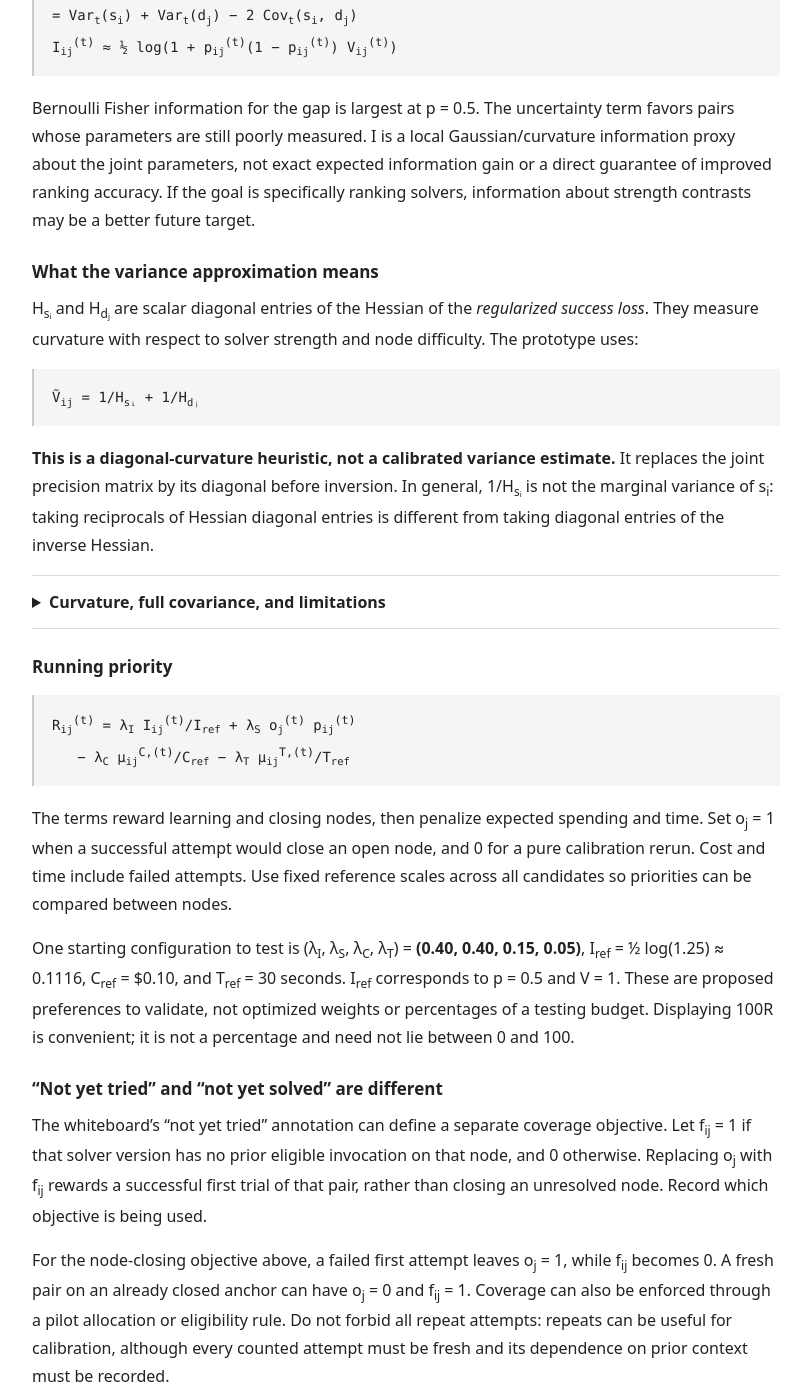
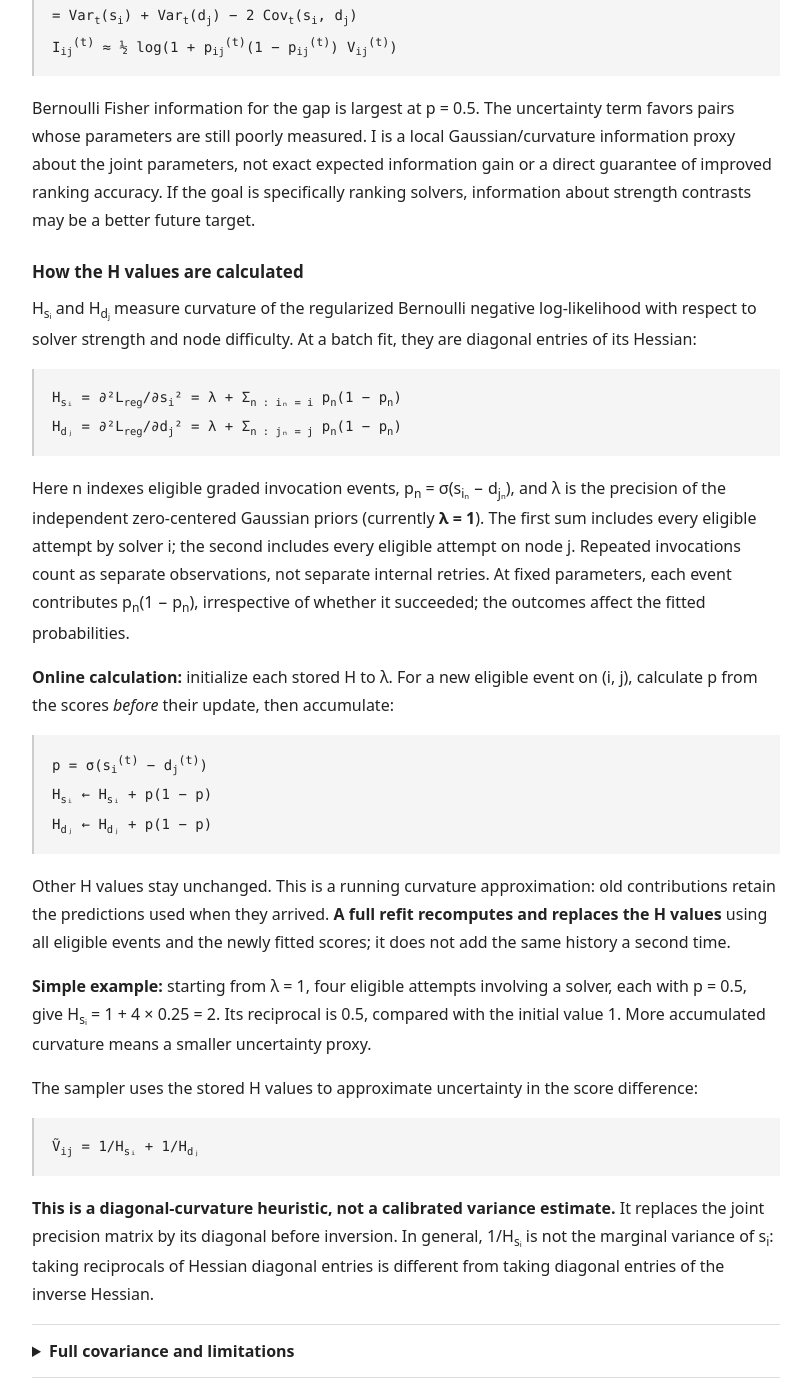
Before and after one commit to XTRose29/xtrose29.github.io, a Jekyll site: the page rasch-leaderboard/index.html, which Jekyll copies as it is, in a window 1280 px wide and 1400 px high, scrolled down 4811 px. Shown: the whole window, without its empty margins (234-1045 px from the left). Built offline with Jekyll 4.4.1, drawn with Linux system fonts in a browser that asks for light colours.

Commit message:
Explain H curvature calculation and online versus batch updates

```diff
--- a/rasch-leaderboard/index.html
+++ b/rasch-leaderboard/index.html
@@ -121,20 +121,29 @@
       I<sub>ij</sub><sup>(t)</sup> ≈ ½ log(1 + p<sub>ij</sub><sup>(t)</sup>(1 − p<sub>ij</sub><sup>(t)</sup>) V<sub>ij</sub><sup>(t)</sup>)
     </div>
     <p>Bernoulli Fisher information for the gap is largest at p = 0.5. The uncertainty term favors pairs whose parameters are still poorly measured. I is a local Gaussian/curvature information proxy about the joint parameters, not exact expected information gain or a direct guarantee of improved ranking accuracy. If the goal is specifically ranking solvers, information about strength contrasts may be a better future target.</p>
-    <h3 id="variance">What the variance approximation means</h3>
-    <p>H<sub>sᵢ</sub> and H<sub>dⱼ</sub> are scalar diagonal entries of the Hessian of the <em>regularized success loss</em>. They measure curvature with respect to solver strength and node difficulty. The prototype uses:</p>
+    <h3 id="variance">How the H values are calculated</h3>
+    <p>H<sub>sᵢ</sub> and H<sub>dⱼ</sub> measure curvature of the regularized Bernoulli negative log-likelihood with respect to solver strength and node difficulty. At a batch fit, they are diagonal entries of its Hessian:</p>
+    <div class="equation">
+      H<sub>sᵢ</sub> = ∂²L<sub>reg</sub>/∂s<sub>i</sub>² = λ + Σ<sub>n : iₙ = i</sub> p<sub>n</sub>(1 − p<sub>n</sub>)<br>
+      H<sub>dⱼ</sub> = ∂²L<sub>reg</sub>/∂d<sub>j</sub>² = λ + Σ<sub>n : jₙ = j</sub> p<sub>n</sub>(1 − p<sub>n</sub>)
+    </div>
+    <p>Here n indexes eligible graded invocation events, p<sub>n</sub> = σ(s<sub>iₙ</sub> − d<sub>jₙ</sub>), and λ is the precision of the independent zero-centered Gaussian priors (currently <strong>λ = 1</strong>). The first sum includes every eligible attempt by solver i; the second includes every eligible attempt on node j. Repeated invocations count as separate observations, not separate internal retries. At fixed parameters, each event contributes p<sub>n</sub>(1 − p<sub>n</sub>), irrespective of whether it succeeded; the outcomes affect the fitted probabilities.</p>
+    <p><strong>Online calculation:</strong> initialize each stored H to λ. For a new eligible event on (i, j), calculate p from the scores <em>before</em> their update, then accumulate:</p>
+    <div class="equation">
+      p = σ(s<sub>i</sub><sup>(t)</sup> − d<sub>j</sub><sup>(t)</sup>)<br>
+      H<sub>sᵢ</sub> ← H<sub>sᵢ</sub> + p(1 − p)<br>
+      H<sub>dⱼ</sub> ← H<sub>dⱼ</sub> + p(1 − p)
+    </div>
+    <p>Other H values stay unchanged. This is a running curvature approximation: old contributions retain the predictions used when they arrived. <strong>A full refit recomputes and replaces the H values</strong> using all eligible events and the newly fitted scores; it does not add the same history a second time.</p>
+    <p><strong>Simple example:</strong> starting from λ = 1, four eligible attempts involving a solver, each with p = 0.5, give H<sub>sᵢ</sub> = 1 + 4 × 0.25 = 2. Its reciprocal is 0.5, compared with the initial value 1. More accumulated curvature means a smaller uncertainty proxy.</p>
+    <p>The sampler uses the stored H values to approximate uncertainty in the score difference:</p>
     <div class="equation">
       Ṽ<sub>ij</sub> = 1/H<sub>sᵢ</sub> + 1/H<sub>dⱼ</sub>
     </div>
     <p><strong>This is a diagonal-curvature heuristic, not a calibrated variance estimate.</strong> It replaces the joint precision matrix by its diagonal before inversion. In general, 1/H<sub>sᵢ</sub> is not the marginal variance of s<sub>i</sub>: taking reciprocals of Hessian diagonal entries is different from taking diagonal entries of the inverse Hessian.</p>
     <details>
-      <summary>Curvature, full covariance, and limitations</summary>
-      <p>Let ψ contain all solver strengths and node difficulties. At a converged batch fit ψ̂, define H = ∇²[L<sub>success</sub> + (λ/2)‖ψ‖²]. With independent Gaussian priors of precision λ = 1, the relevant diagonal entries are:</p>
-      <div class="equation">
-        H<sub>sᵢ</sub> = H<sub>sᵢ,sᵢ</sub> = λ + Σ<sub>n : iₙ = i</sub> p<sub>n</sub>(1 − p<sub>n</sub>)<br>
-        H<sub>dⱼ</sub> = H<sub>dⱼ,dⱼ</sub> = λ + Σ<sub>n : jₙ = j</sub> p<sub>n</sub>(1 − p<sub>n</sub>)
-      </div>
-      <p>The sums include graded invocation events; batch probabilities are evaluated at the fitted parameters. Each event also contributes −p<sub>n</sub>(1 − p<sub>n</sub>) to its strength–difficulty off-diagonal entries. Those couplings matter because an outcome informs both the solver and the node.</p>
+      <summary>Full covariance and limitations</summary>
+      <p>Let ψ contain all solver strengths and node difficulties. At a converged batch fit ψ̂, define H = ∇²L<sub>reg</sub>, where L<sub>reg</sub> = L<sub>success</sub> + (λ/2)‖ψ‖². Each event contributes −p<sub>n</sub>(1 − p<sub>n</sub>) to its strength–difficulty off-diagonal entries. Those couplings matter because an outcome informs both the solver and the node.</p>
       <p>A full <a href="https://mc-stan.org/docs/reference-manual/laplace.html">Laplace approximation</a> uses the inverse of the entire Hessian of the negative log posterior:</p>
       <div class="equation">
         Σ ≈ H<sup>−1</sup><br>
```
